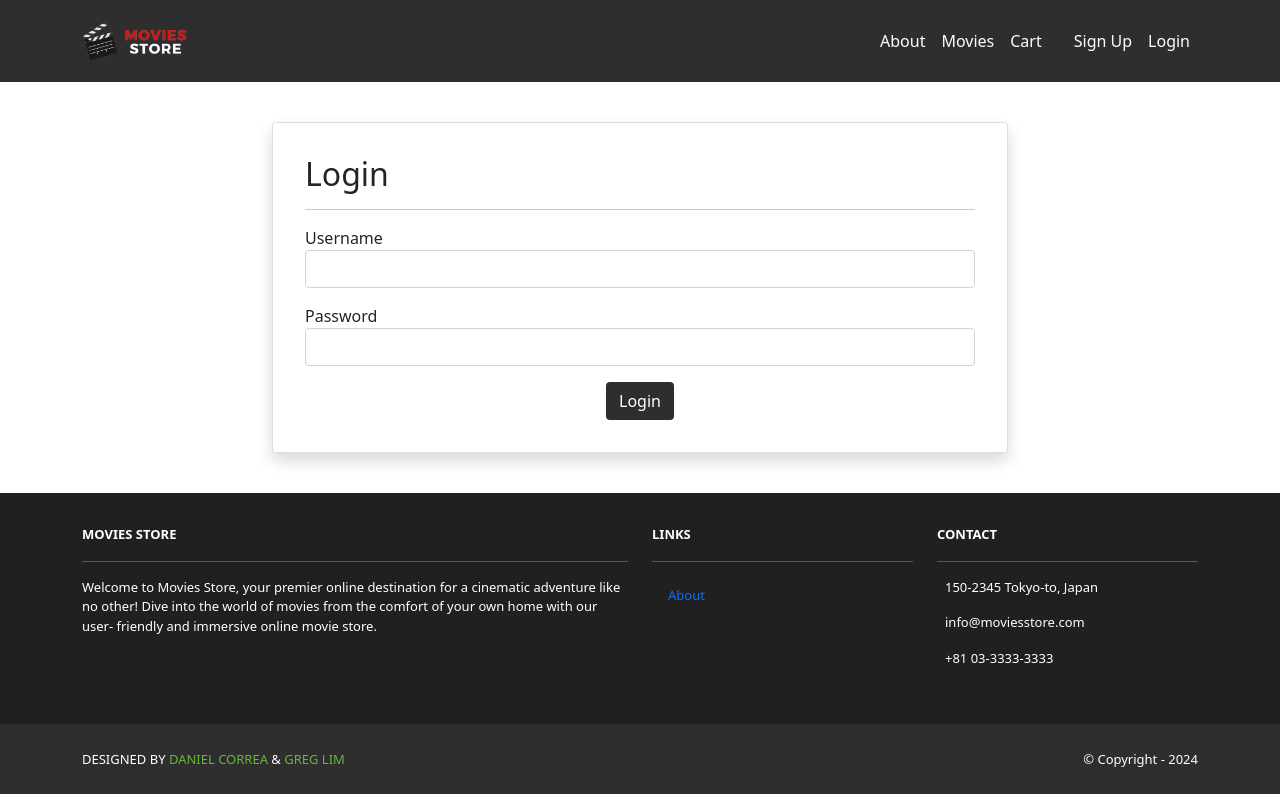
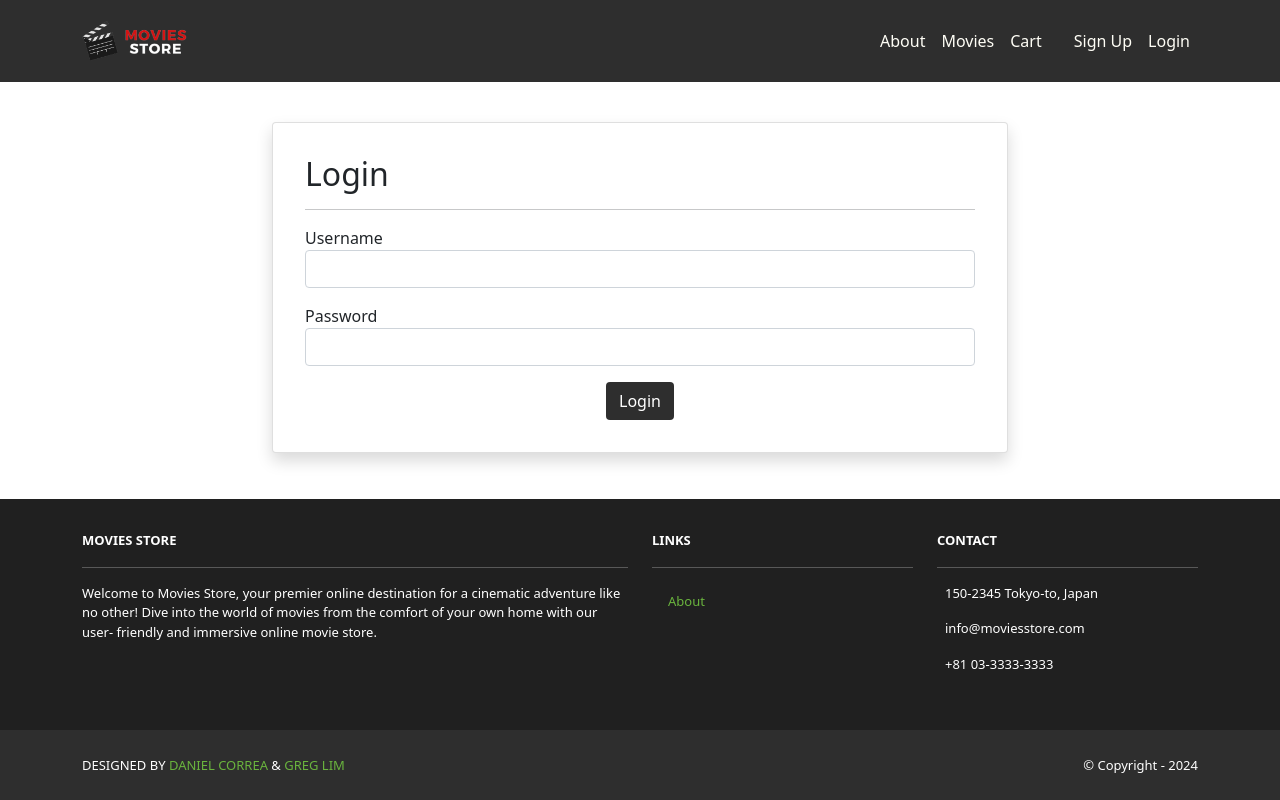
Before and after one commit to books4life01/cs2340_project1_moviestore, a Django app: page /accounts/login in a window 1280 px wide. Run offline with Django 5.2, Linux system fonts and the light colour scheme; tables that the repository leaves empty hold one stand-in row (values such as "Sample post"); some libraries are stand-ins or nearby versions; some web fonts are replaced.

Commit message:
fixed floating footer and order page issue

```diff
--- a/accounts/templates/accounts/orders.html
+++ b/accounts/templates/accounts/orders.html
@@ -30,7 +30,7 @@
                   <td>{{ item.movie.id }}</td>
                   <td>
                     <a class="link-dark"
-                      href="{% url 'movies.show'id=item.movie.id %}">
+                      href="{% url 'movies.show' id=item.movie.id %}">
                       {{ item.movie.name }}
                     </a>
                   </td>
--- a/moviesstore/static/css/style.css
+++ b/moviesstore/static/css/style.css
@@ -11,15 +11,25 @@
 .bg-dark {
   background-color: #2E2E2E !important;
 }
+html, body {
+  height: 100%;
+}
+
+body {
+  display: flex;
+  flex-direction: column;
+}
 
 
 .ms-footer {
   background-color: #202020;
+  margin-top: auto;
 }
 
 .ms-footer  {
   color: #7F7F7F;
   font-size: 13px;
+
 }
 .ms-footer a:hover {
   color: #6ab43e;
--- a/moviesstore/templates/base.html
+++ b/moviesstore/templates/base.html
@@ -71,7 +71,7 @@
         {%endblock content%}
     </div>
     <!--Footer-->
-    <section class="p-3 ms-footer d-none d-md-block test">
+    <section class="p-3 ms-footer ms-footer-bottom d-none d-md-block test">
       <div class="container">
         <div class="row mt-3 text-white">
           <div class="col-md-6 col-lg-6 col-xl-6
```
